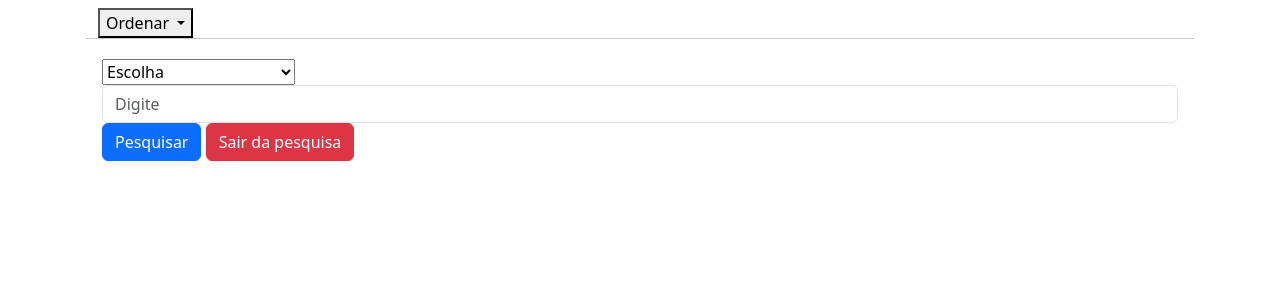
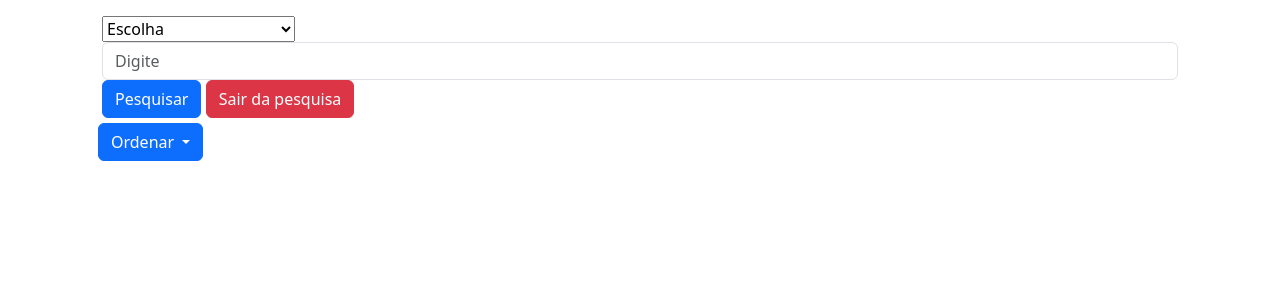
Before and after one commit to luizbaidum/mvc-controle-estoque, a PHP site: template controle_estoque/src/Views/layout-base-index.phtml in a window 1280 px wide. Shown: the top 300 px of the page. Run offline with PHP 8.4, Linux system fonts and the light colour scheme; the template is opened without the code that fills it, so the values that code supplies are empty; some libraries are stand-ins or nearby versions.

Commit message:
buttons atualizados

```diff
--- a/controle_estoque/src/Views/layout-base-index.phtml
+++ b/controle_estoque/src/Views/layout-base-index.phtml
@@ -13,29 +13,14 @@
 
 			<div class="menu_index">
 				<div class="row m-1">
-					<span>
 					<?php
 						foreach(Buttons::buttonsMenu() as $button) {
 							echo $button;
 						}
 					?>
-					</span>
-
-					<span>
-						<button class="buttons_menu dropdown-toggle" type="button" id="dropdown-ordenar" data-toggle="dropdown" aria-haspopup="true" aria-expanded="false">
-							Ordenar
-						</button>
-							<div class="dropdown-menu" aria-labelledby="dropdown-ordenar">
-							<!-- aprender como fazer a ordenação e ajustar aqui o que for necessário) -->
-								<?php foreach($this->view->ordenar as $option_ordenacao) {
-
-									echo Buttons::buttonsOrdenar($option_ordenacao);
-								} ?>
 				</div>
-					</span>
-
-					<hr>
-					<?php include 'pesquisa.phtml' ?>
+				<div class="row m-1">
+					<?php include 'pesquisa-ordenacao.phtml' ?>
 				</div>
 			</div>
 
--- a/controle_estoque/src/Views/pesquisa.phtml
+++ b/controle_estoque/src/Views/pesquisa-ordenacao.phtml
@@ -1,4 +1,7 @@
 <?php
+
+use MF\ViewHelper\Buttons;
+
     $options = [
         'pecas' => ['idPeca', 'nomePeca', 'vlrCompraPeca', 'qtdPeca', 'caixaPeca'],
         'caixas' => ['idCaixa', 'nomeCaixa']
@@ -41,3 +44,16 @@
         </div>
     </div>
 </form>
+
+<span>
+    <button class="buttons_menu dropdown-toggle btn btn-primary" type="button" id="dropdown-ordenar" data-toggle="dropdown" aria-haspopup="true" aria-expanded="false">
+        Ordenar
+    </button>
+        <div class="dropdown-menu" aria-labelledby="dropdown-ordenar">
+
+            <?php foreach($this->view->ordenar as $option_ordenacao) {
+
+                echo Buttons::buttonsOrdenar($option_ordenacao);
+            } ?>
+        </div>
+</span>
```
Also changed, not shown: 1 other file. Lines whose indentation alone changed are shown as unchanged.
